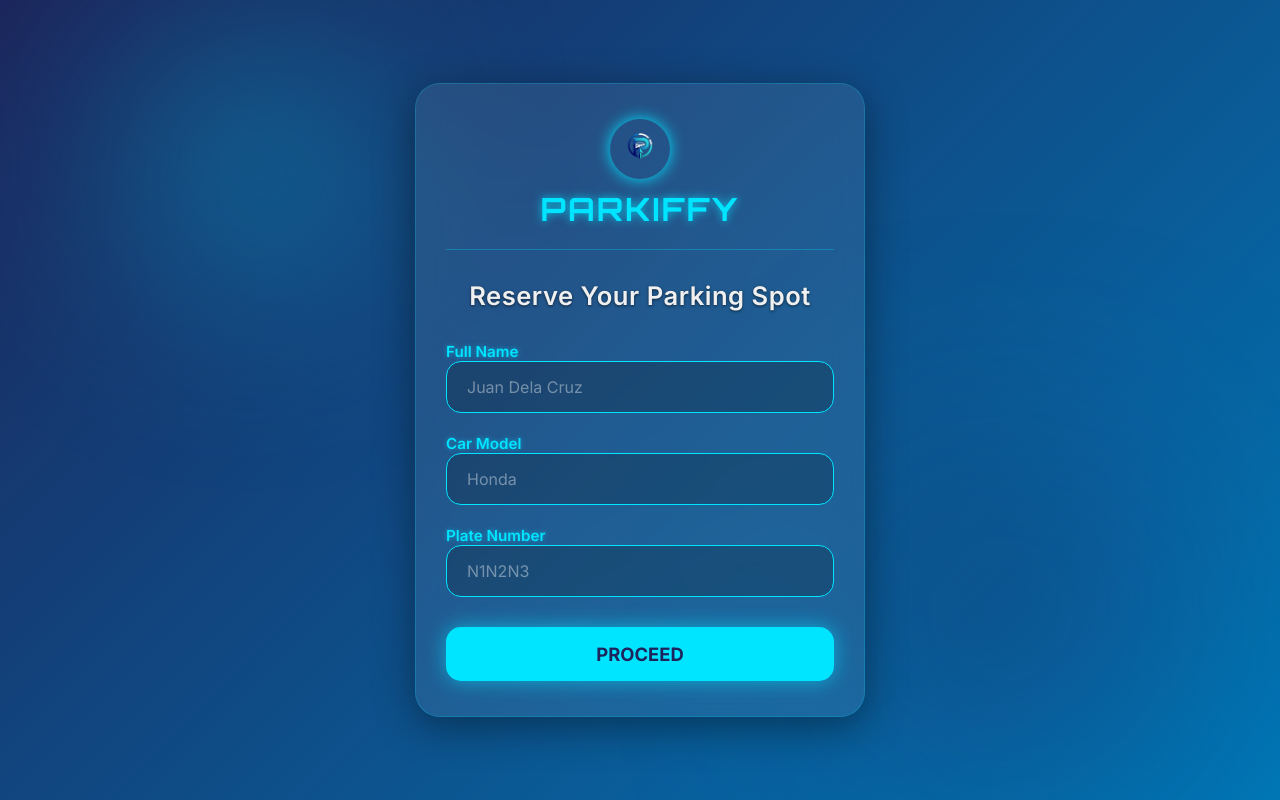
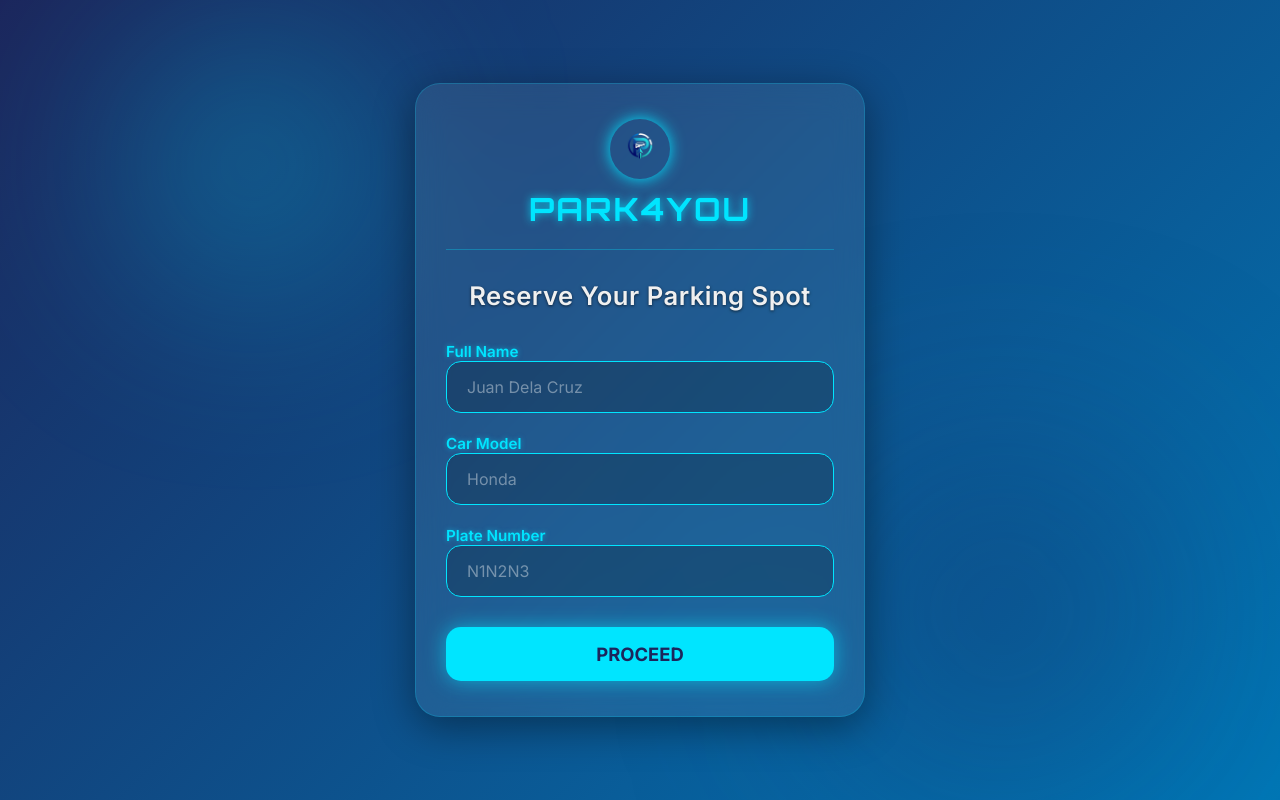
Before and after one commit to she5612/p4rkify, a plain HTML site: page docs/html/index.html in a window 1280 px wide. Drawn offline with Linux system fonts and the light colour scheme.

```diff
--- a/docs/html/index.html
+++ b/docs/html/index.html
@@ -254,7 +254,7 @@
                 class="logo"
                 onerror="this.onerror=null; this.src='https://placehold.co/60x60/1c265c/00e5ff/png?text=P4Y';"
             >
-            <div class="company-name">PARKIFFY</div>
+            <div class="company-name">PARK4YOU</div>
         </header>
 
         <h1>Reserve Your Parking Spot</h1>
```
Also changed, not shown: docs/html/chooseFloor.html (+2 -1 lines).
